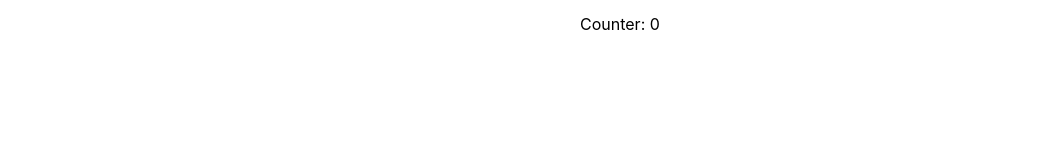
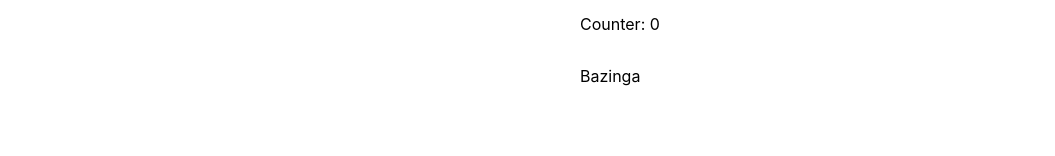
Before and after one commit to Ozwiena/recruitment-task, a React (Create React App) app: page / in a window 1280 px wide. Shown: the part 152-308 px from the top of the page, without its empty margins (0-1055 px from the left). Built offline with nearby package versions, Linux system fonts and the light colour scheme.

Commit message:
correct timer

```diff
--- a/src/Counter.js
+++ b/src/Counter.js
@@ -22,9 +22,12 @@ export const Counter = () => {
         const index = Math.floor(Math.random() * 3);
 
         setMessage(messages[index]);
-        setTimeout(() => {
+
+        const timerId = setTimeout(() => {
             setMessage('');
           }, 3000);
+
+        return clearTimeout(timerId);
     }, [counter]);
 
     return (
```
